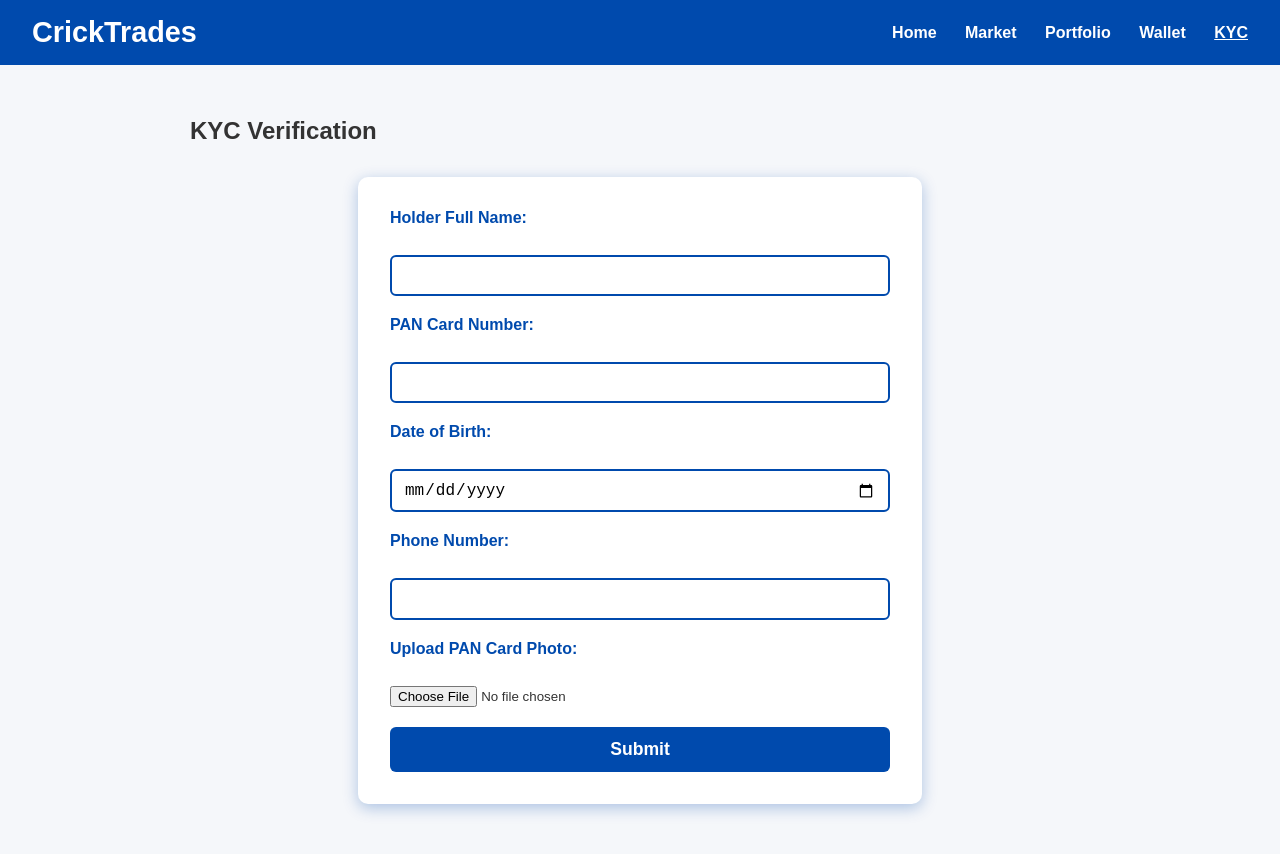
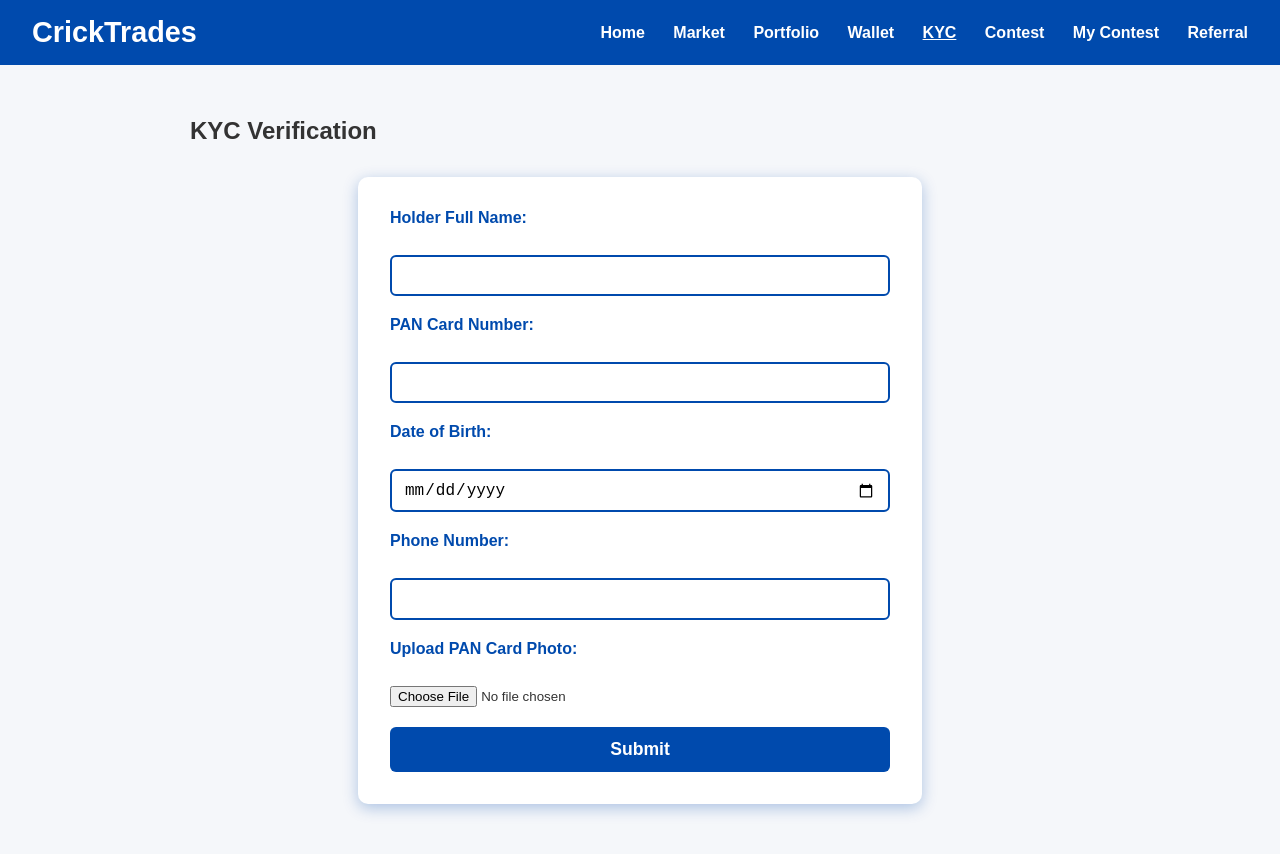
Before and after one commit to Harsh2116/CrickTrades, a website: page CrickTrades/kyc.html in a window 1280 px wide. Drawn offline with Linux system fonts and the light colour scheme.

Commit message:
Update kyc.html

```diff
--- a/CrickTrades/kyc.html
+++ b/CrickTrades/kyc.html
@@ -15,6 +15,9 @@
             <a href="portfolio.html">Portfolio</a>
             <a href="wallet.html">Wallet</a>
             <a href="kyc.html" class="active">KYC</a>
+            <a href="contest.html">Contest</a>
+            <a href="my_contest.html">My Contest</a>
+            <a href="referral.html">Referral</a>
         </nav>
     </header>
     <main>
```
